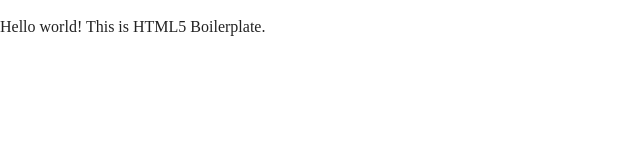
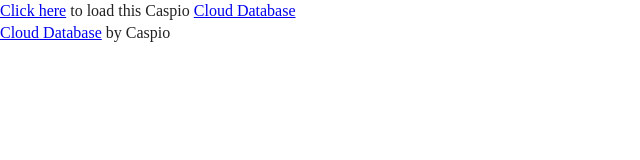
Before and after one commit to caspioua/remuneration, a plain HTML site: page index.html in a window 1280 px wide. Shown: the whole page, without its empty margins (0-640 px from the left). Drawn offline with Linux system fonts and the light colour scheme.

Commit message:
Update index.html

```diff
--- a/index.html
+++ b/index.html
@@ -4,12 +4,13 @@
 <head>
   <meta charset="utf-8">
   <meta http-equiv="x-ua-compatible" content="ie=edge">
-  <title></title>
+  <title>Caspio - Посчитайка</title>
   <meta name="description" content="">
   <meta name="viewport" content="width=device-width, initial-scale=1, shrink-to-fit=no">
+  <meta name="author" content="Caspio">
 
   <link rel="manifest" href="site.webmanifest">
-  <link rel="apple-touch-icon" href="icon.png">
+  <link rel="apple-touch-icon" href="https://4erff29jo03b8uhp4b94vxhq-wpengine.netdna-ssl.com/wp-content/themes/caspio/favicon.ico">
   <!-- Place favicon.ico in the root directory -->
 
   <link rel="stylesheet" href="css/normalize.css">
@@ -21,8 +22,10 @@
     <p class="browserupgrade">You are using an <strong>outdated</strong> browser. Please <a href="https://browsehappy.com/">upgrade your browser</a> to improve your experience and security.</p>
   <![endif]-->
 
-  <!-- Add your site or application content here -->
-  <p>Hello world! This is HTML5 Boilerplate.</p>
+  <script type="text/javascript" src="https://c3esh604.caspio.com/dp/05ff4000ba03b6ac2a154ef9b90a/emb"></script>
+  <div class="cxkg"><a href="https://c3esh604.caspio.com/dp/05ff4000ba03b6ac2a154ef9b90a">Click here</a> to load this Caspio <a href="http://www.caspio.com" target="_blank" title="Cloud Database">Cloud Database</a></div>
+  <div id="cb05ff4000ba03b6ac2a154ef9b90a"><a href="https://www.caspio.com" target="_blank">Cloud Database</a> by Caspio</div>
+
 <!--  <script src="js/vendor/modernizr-3.6.0.min.js"></script>
   <script src="https://code.jquery.com/jquery-3.3.1.min.js" integrity="sha256-FgpCb/KJQlLNfOu91ta32o/NMZxltwRo8QtmkMRdAu8=" crossorigin="anonymous"></script>
   <script>window.jQuery || document.write('<script src="js/vendor/jquery-3.3.1.min.js"><\/script>')</script>
```
